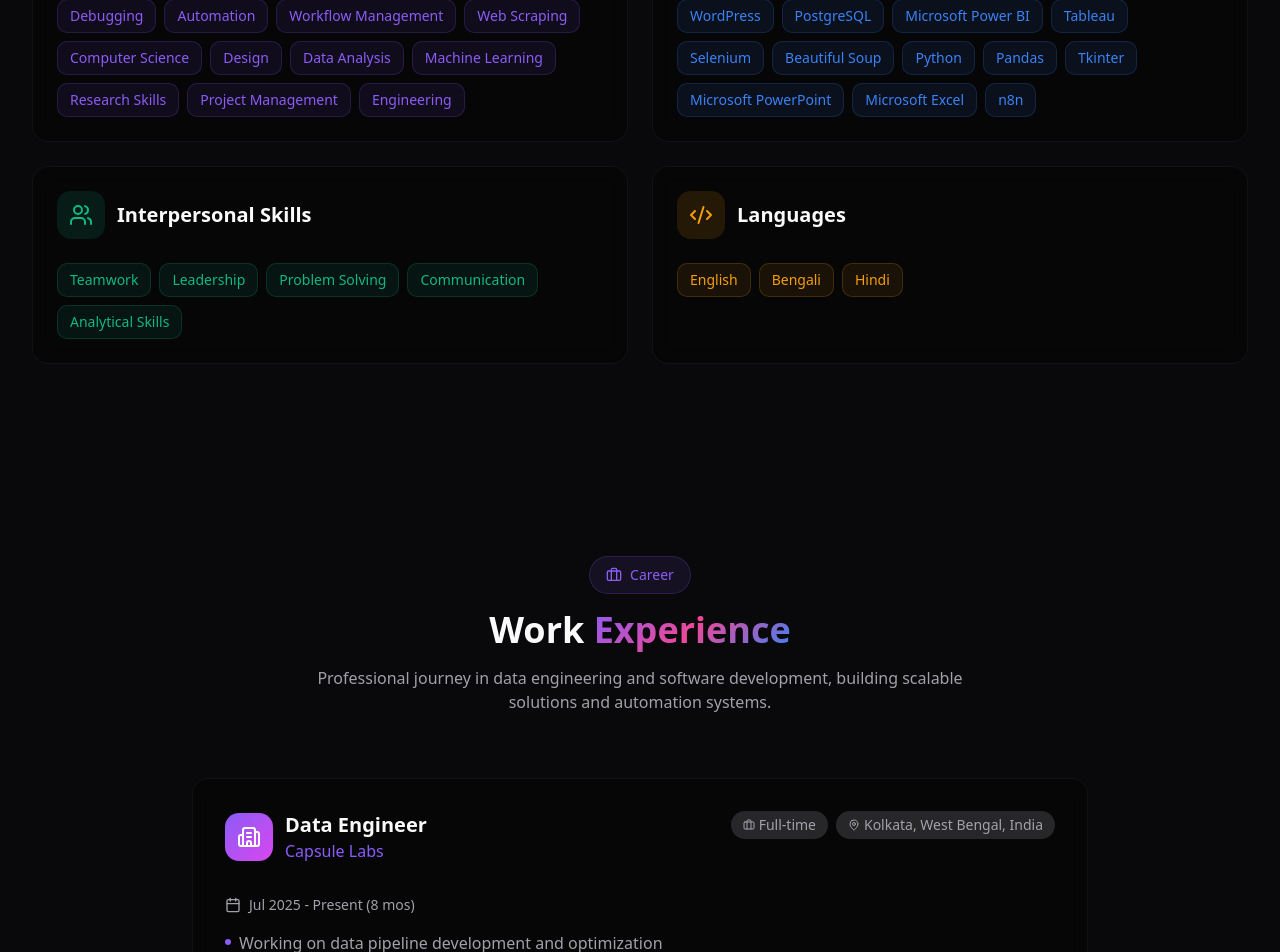
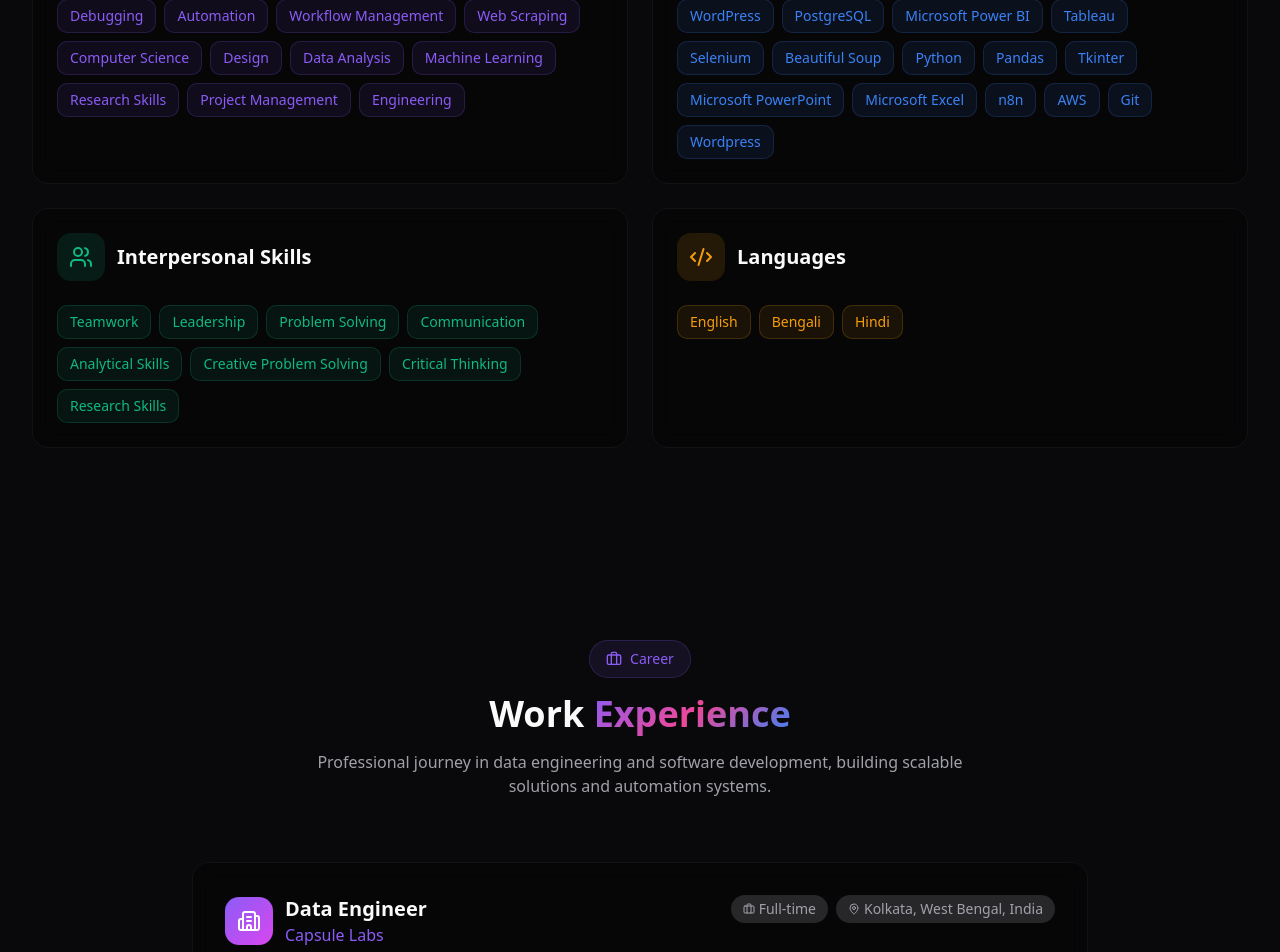
Before and after one commit to debpriya3011/PORTFOLIO, a React (Vite) app: page / in a window 1280 px wide. Shown: the part 1280-2232 px from the top of the page. Built offline with nearby package versions, Linux system fonts and the light colour scheme; no server answers.

Commit message:
changed details

```diff
--- a/src/components/Experience.tsx
+++ b/src/components/Experience.tsx
@@ -22,7 +22,7 @@ const defaultExperiences: ExperienceItem[] = [
     role: 'Data Engineer',
     type: 'Full-time',
     location: 'Kolkata, West Bengal, India',
-    duration: 'Jul 2025 - Present (8 mos)',
+    duration: 'Jul 2025 - Present (10 mos)',
     description: [
       'Working on data pipeline development and optimization',
       'Implementing automation solutions for ML workflows',
--- a/src/components/Skills.tsx
+++ b/src/components/Skills.tsx
@@ -58,6 +58,9 @@ const defaultSkillCategories: SkillCategory[] = [
       { name: 'Microsoft PowerPoint', sources: 'B.P. Poddar, M.D.B.D.A.V, Accenture' },
       { name: 'Microsoft Excel', sources: 'Data Engineer, Software Engineer, Accenture, PwC' },
       { name: 'n8n', sources: 'Data Engineer, Software Engineer at Capsule Labs' },
+      { name: 'AWS', sources: 'Data Engineer at Capsule Labs' },
+      { name: 'Git', sources: 'Data Engineer at Capsule Labs' },
+      { name: 'Wordpress', sources: 'Data Engineer at Capsule Labs' },
     ]
   },
   {
@@ -70,6 +73,9 @@ const defaultSkillCategories: SkillCategory[] = [
       { name: 'Problem Solving', sources: 'Data Engineer, B.P. Poddar, Accenture' },
       { name: 'Communication', sources: 'Data Engineer, Software Engineer, B.P. Poddar, M.D.B.D.A.V' },
       { name: 'Analytical Skills', sources: 'Data Engineer, Software Engineer, Accenture' },
+      { name: 'Creative Problem Solving', sources: 'Data Engineer at Capsule Labs' },
+      { name: 'Critical Thinking', sources: 'Data Engineer at Capsule Labs' },
+      { name: 'Research Skills', sources: 'Data Engineer at Capsule Labs' },
     ]
   },
   {
```
